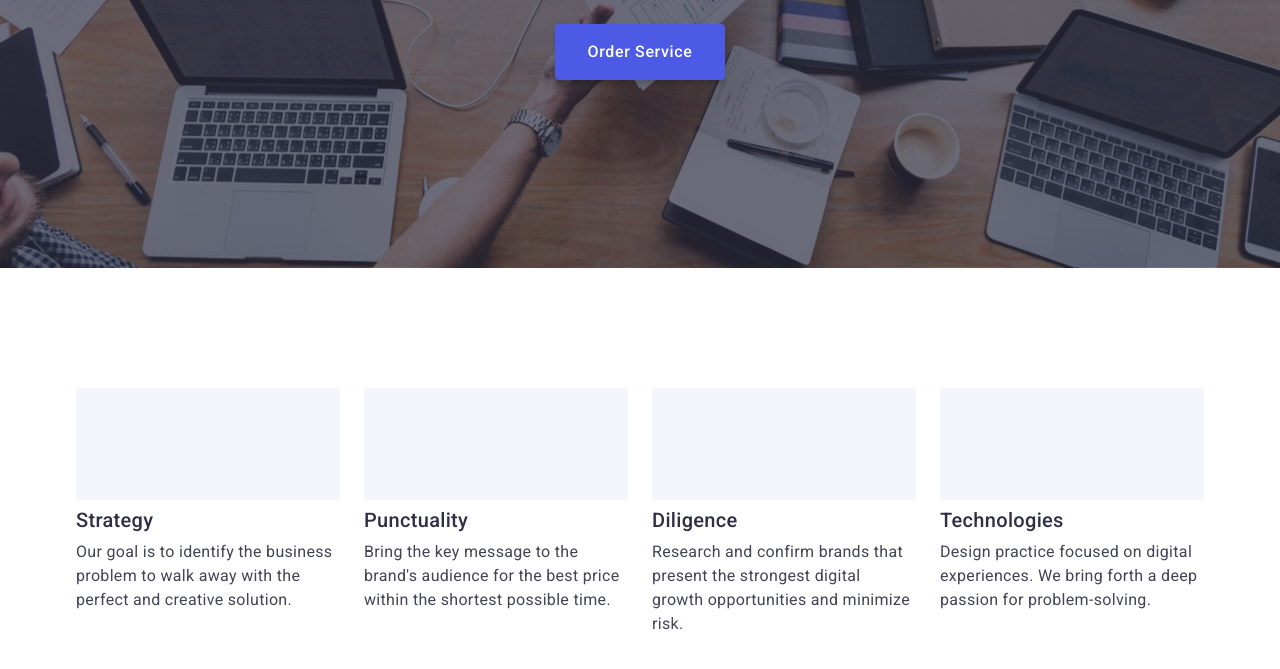
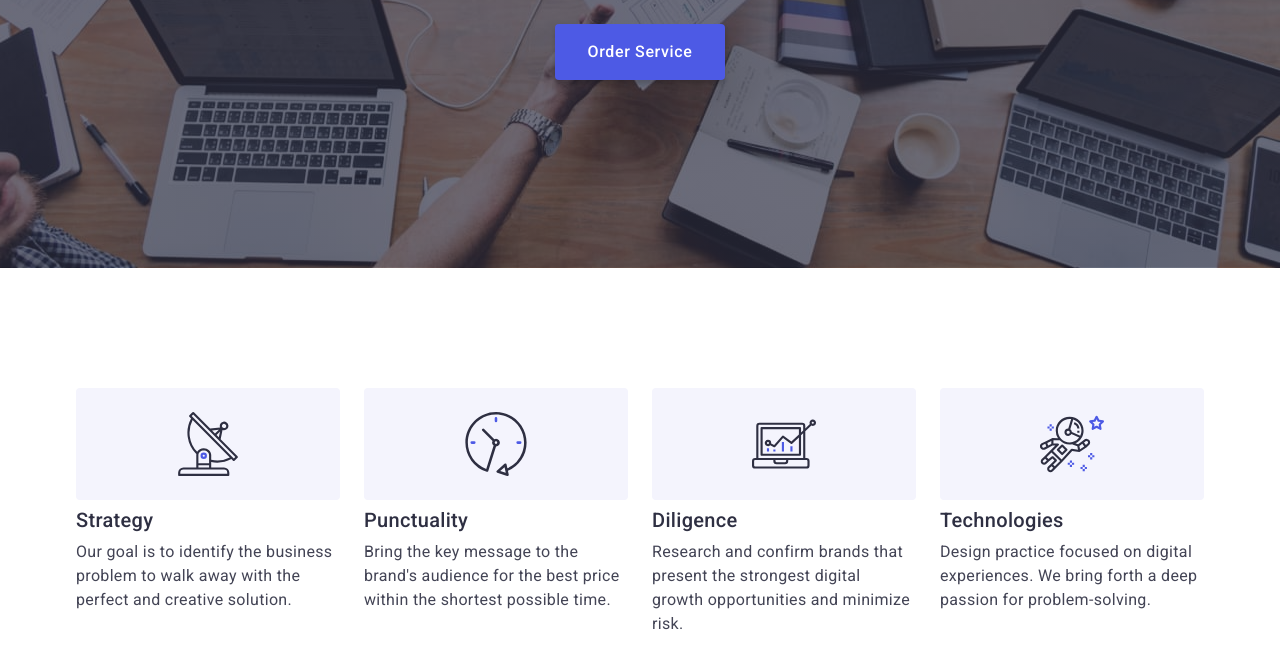
Before and after one commit to liscannor/goit-markup-hw-04, a plain HTML site: page index.html in a window 1280 px wide. Shown: the part 405-1074 px from the top of the page. Drawn offline with nearby package versions, Linux system fonts and the light colour scheme; the site is published under a folder, as on GitHub Pages, so addresses that start at the root find nothing.

Commit message:
complete hw

```diff
--- a/index.html
+++ b/index.html
@@ -61,7 +61,7 @@
             <li class="item">
               <div class="thumb">
                 <svg class="thumb-icon" width="64" height="64">
-                  <use href="/images/icons.svg#icon-conect"></use>
+                  <use href="./images/icons.svg#icon-conect"></use>
                 </svg>
               </div>
               <h3 class="title">Strategy</h3>
@@ -73,7 +73,7 @@
             <li class="item">
               <div class="thumb">
                 <svg class="thumb-icon" width="64" height="64">
-                  <use href="/images/icons.svg#icon-clock"></use>
+                  <use href="./images/icons.svg#icon-clock"></use>
                 </svg>
               </div>
               <h3 class="title">Punctuality</h3>
@@ -85,7 +85,7 @@
             <li class="item">
               <div class="thumb">
                 <svg class="thumb-icon" width="64" height="64">
-                  <use href="/images/icons.svg#icon-diagram"></use>
+                  <use href="./images/icons.svg#icon-diagram"></use>
                 </svg>
               </div>
               <h3 class="title">Diligence</h3>
@@ -97,7 +97,7 @@
             <li class="item">
               <div class="thumb">
                 <svg class="thumb-icon" width="64" height="64">
-                  <use href="/images/icons.svg#icon-astronaut"></use>
+                  <use href="./images/icons.svg#icon-astronaut"></use>
                 </svg>
               </div>
               <h3 class="title">Technologies</h3>
```
